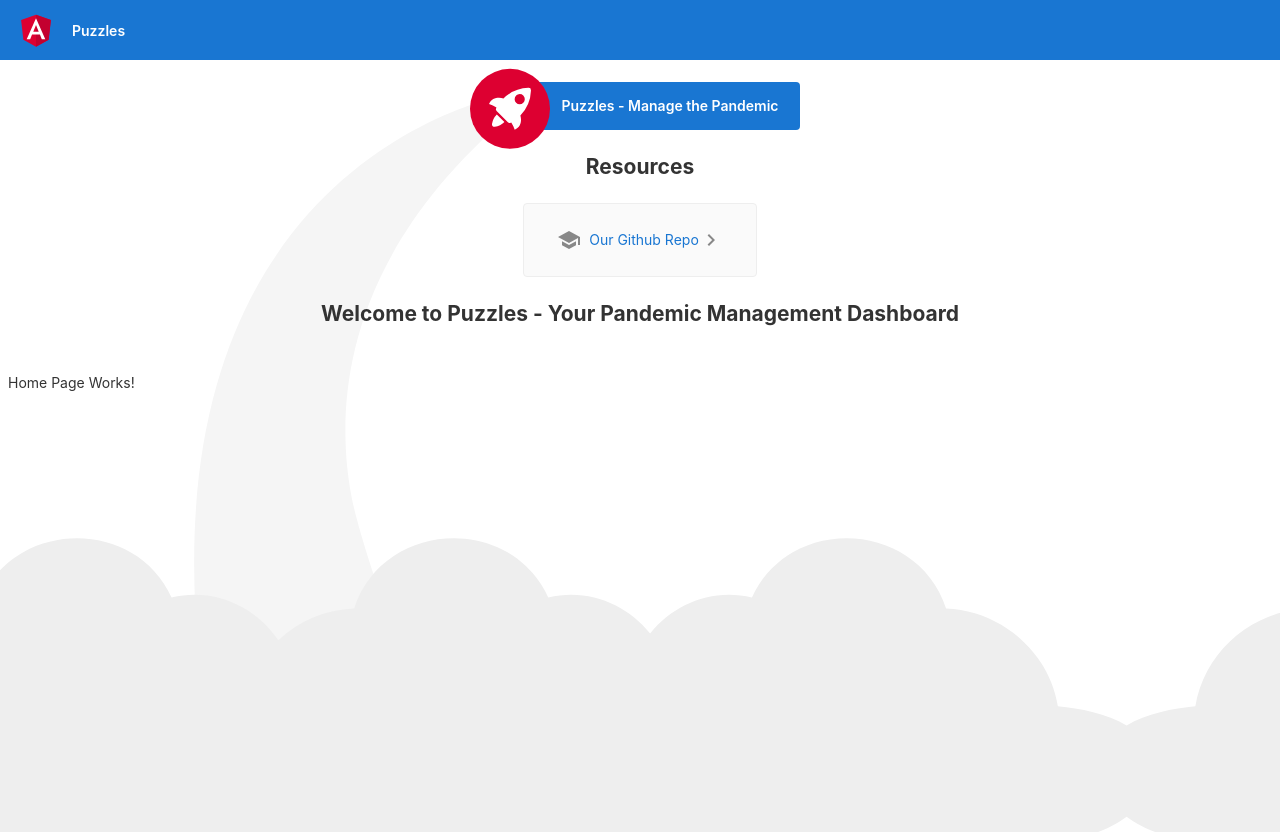
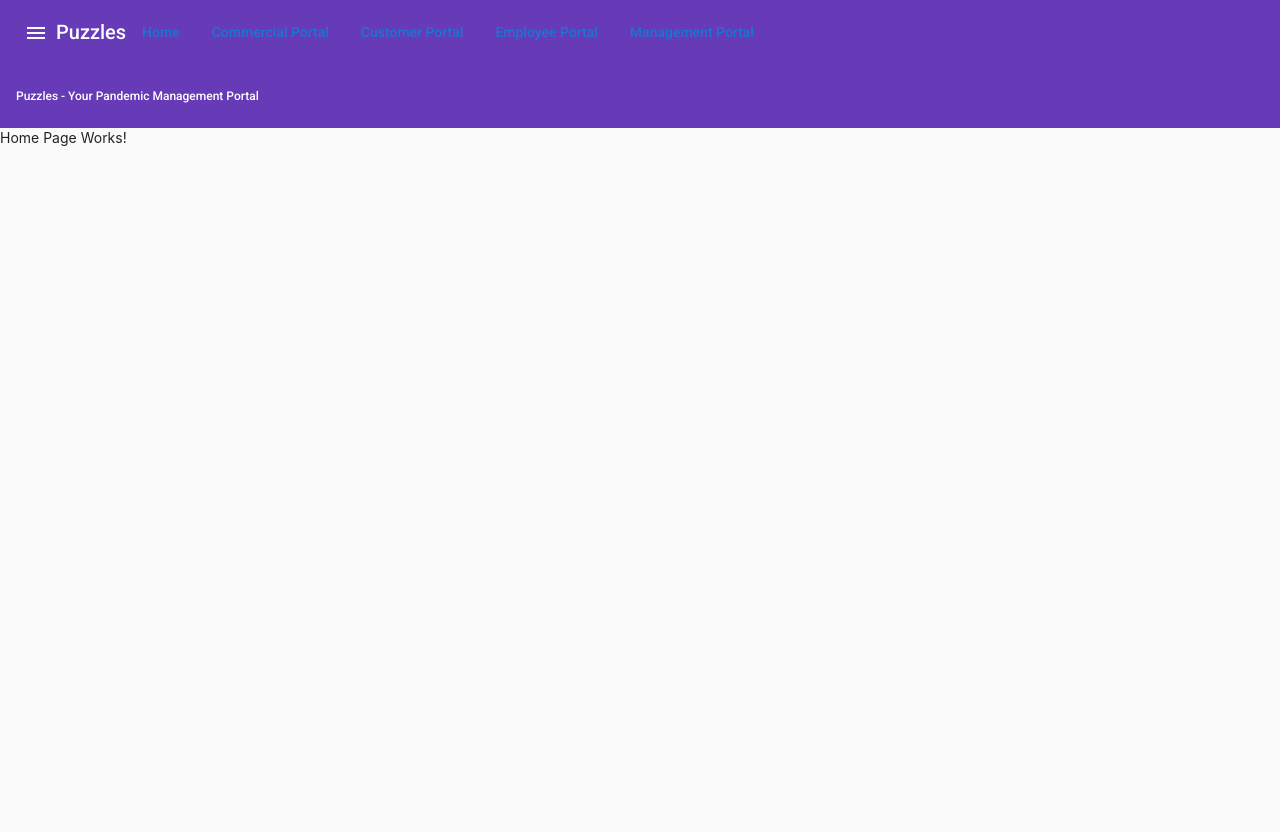
Before and after one commit to lucky7Z/https---github.com-uc-eyerlyja-Puzzles, an Angular app: page /home in a window 1280 px wide. Before the commit the page ends 800 px from the top, so only its background shows below. Built offline with nearby package versions, Linux system fonts and the light colour scheme.

Commit message:
Updated Sidenav and Top Navigation Menu

```diff
--- a/angular.json
+++ b/angular.json
@@ -24,6 +24,7 @@
               "src/assets"
             ],
             "styles": [
+              "./node_modules/@angular/material/prebuilt-themes/deeppurple-amber.css",
               "src/styles.css"
             ],
             "scripts": []
@@ -88,6 +89,7 @@
               "src/assets"
             ],
             "styles": [
+              "./node_modules/@angular/material/prebuilt-themes/deeppurple-amber.css",
               "src/styles.css"
             ],
             "scripts": []
--- a/package.json
+++ b/package.json
@@ -12,10 +12,12 @@
   "private": true,
   "dependencies": {
     "@angular/animations": "~10.1.2",
+    "@angular/cdk": "^10.2.4",
     "@angular/common": "~10.1.2",
     "@angular/compiler": "~10.1.2",
     "@angular/core": "~10.1.2",
     "@angular/forms": "~10.1.2",
+    "@angular/material": "^10.2.4",
     "@angular/platform-browser": "~10.1.2",
     "@angular/platform-browser-dynamic": "~10.1.2",
     "@angular/router": "~10.1.2",
--- a/src/app/app-routing.module.ts
+++ b/src/app/app-routing.module.ts
@@ -4,13 +4,14 @@ import { HomeComponent } from './home/home.component';
 import { CustomerPortalComponent } from './customer-portal/customer-portal.component';
 import { EmployeePortalComponent } from './employee-portal/employee-portal.component';
 import { ManagementPortalComponent } from './management-portal/management-portal.component';
-
+import { CommercialPortalComponent } from './commercial-portal/commercial-portal.component';
 
 const routes: Routes = [
   { path: 'home', component: HomeComponent },
   { path: 'customer-portal', component:  CustomerPortalComponent },
   { path: 'employee-portal', component: EmployeePortalComponent },
-  { path: 'management-portal', component: ManagementPortalComponent }
+  { path: 'management-portal', component: ManagementPortalComponent },
+  { path: 'commercial-portal', component: CommercialPortalComponent }
   ];
 
 @NgModule({
--- a/src/app/app.component.html
+++ b/src/app/app.component.html
@@ -1,4 +1,4 @@
-<!-- Toolbar -->
+<!-- Toolbar
 <div class="toolbar" role="banner">
   <img
     width="40"
@@ -8,54 +8,49 @@
   <span>Puzzles</span>
     <div class="spacer"></div>
 </div>
+-->
+<!-- Toolbar -->
+<mat-toolbar color="primary">
+  <mat-toolbar-row>
+    <button mat-icon-button>
+      <mat-icon (click)="sidenav.toggle()">menu</mat-icon>
+    </button>
+    <h1>Puzzles</h1>
+    <span class="menu-spacer"></span>
+    <div>
+      <a mat-button [routerLink]="'/home'"> Home </a>
+      <a mat-button [routerLink]="'/commercial-portal'"> Commercial Portal </a>
+      <a mat-button [routerLink]="'/customer-portal'"> Customer Portal </a>
+      <a mat-button [routerLink]="'/employee-portal'"> Employee Portal </a>
+      <a mat-button [routerLink]="'/management portal'"> Management Portal </a>
 
-<div class="content" role="main">
+    </div>
+  </mat-toolbar-row>
 
-  <!-- Title Card -->
-  <div class="card highlight-card card-small">
+  <mat-toolbar-row>
+      <span style="font-size: 12px;">Puzzles - Your Pandemic Management Portal</span>
+    </mat-toolbar-row>
+</mat-toolbar>
 
-    <svg id="rocket" alt="Rocket Ship" xmlns="http://www.w3.org/2000/svg" width="101.678" height="101.678" viewBox="0 0 101.678 101.678">
-      <g id="Group_83" data-name="Group 83" transform="translate(-141 -696)">
-        <circle id="Ellipse_8" data-name="Ellipse 8" cx="50.839" cy="50.839" r="50.839" transform="translate(141 696)" fill="#dd0031"/>
-        <g id="Group_47" data-name="Group 47" transform="translate(165.185 720.185)">
-          <path id="Path_33" data-name="Path 33" d="M3.4,42.615a3.084,3.084,0,0,0,3.553,3.553,21.419,21.419,0,0,0,12.215-6.107L9.511,30.4A21.419,21.419,0,0,0,3.4,42.615Z" transform="translate(0.371 3.363)" fill="#fff"/>
-          <path id="Path_34" data-name="Path 34" d="M53.3,3.221A3.09,3.09,0,0,0,50.081,0,48.227,48.227,0,0,0,18.322,13.437c-6-1.666-14.991-1.221-18.322,7.218A33.892,33.892,0,0,1,9.439,25.1l-.333.666a3.013,3.013,0,0,0,.555,3.553L23.985,43.641a2.9,2.9,0,0,0,3.553.555l.666-.333A33.892,33.892,0,0,1,32.647,53.3c8.55-3.664,8.884-12.326,7.218-18.322A48.227,48.227,0,0,0,53.3,3.221ZM34.424,9.772a6.439,6.439,0,1,1,9.106,9.106,6.368,6.368,0,0,1-9.106,0A6.467,6.467,0,0,1,34.424,9.772Z" transform="translate(0 0.005)" fill="#fff"/>
-        </g>
-      </g>
-    </svg>
 
-    <span>{{ title }} - Manage the Pandemic</span>
+<!-- Sidenav -->
+<mat-sidenav-container>
+  <mat-sidenav #sidenav>
+    <mat-nav-list>
 
-    <svg id="rocket-smoke" alt="Rocket Ship Smoke" xmlns="http://www.w3.org/2000/svg" width="516.119" height="1083.632" viewBox="0 0 516.119 1083.632">
-      <path id="Path_40" data-name="Path 40" d="M644.6,141S143.02,215.537,147.049,870.207s342.774,201.755,342.774,201.755S404.659,847.213,388.815,762.2c-27.116-145.51-11.551-384.124,271.9-609.1C671.15,139.365,644.6,141,644.6,141Z" transform="translate(-147.025 -140.939)" fill="#f5f5f5"/>
-    </svg>
+      <a mat-list-item [routerLink]="'/home'"> Home </a>
+      <a mat-list-item [routerLink]="'/commercial-portal'"> Commercial Portal </a>
+      <a mat-list-item [routerLink]="'/customer-portal'"> Customer Portal </a>
+      <a mat-list-item [routerLink]="'/employee-portal'"> Employee Portal </a>
+      <a mat-list-item [routerLink]="'/management-portal'"> Management Portal </a>
+      <a mat-list-item (click)="sidenav.toggle()" href="" mat-list-item>Close</a>
 
-  </div>
+    </mat-nav-list>
+  </mat-sidenav>
+  <mat-sidenav-content>
+    <div style="height: 88vh;">
 
-  <!-- Resources -->
-  <h2>Resources</h2>
-
-  <div class="card-container">
-    <a class="card" target="_blank" rel="noopener" href="https://github.com/lucky7Z/Puzzles">
-      <svg class="material-icons" xmlns="http://www.w3.org/2000/svg" width="24" height="24" viewBox="0 0 24 24"><path d="M5 13.18v4L12 21l7-3.82v-4L12 17l-7-3.82zM12 3L1 9l11 6 9-4.91V17h2V9L12 3z"/></svg>
-
-      <span>Our Github Repo</span>
-
-      <svg class="material-icons" xmlns="http://www.w3.org/2000/svg" width="24" height="24" viewBox="0 0 24 24"><path d="M10 6L8.59 7.41 13.17 12l-4.58 4.59L10 18l6-6z"/></svg>    </a>
-
-  </div>
-
-  <!-- Welcome Sign -->
-  <h2>Welcome to Puzzles - Your Pandemic Management Dashboard</h2>
-
-  <!-- Footer -->
-  <footer>
-  </footer>
-
-  <svg id="clouds" alt="Gray Clouds Background" xmlns="http://www.w3.org/2000/svg" width="2611.084" height="485.677" viewBox="0 0 2611.084 485.677">
-    <path id="Path_39" data-name="Path 39" d="M2379.709,863.793c10-93-77-171-168-149-52-114-225-105-264,15-75,3-140,59-152,133-30,2.83-66.725,9.829-93.5,26.25-26.771-16.421-63.5-23.42-93.5-26.25-12-74-77-130-152-133-39-120-212-129-264-15-54.084-13.075-106.753,9.173-138.488,48.9-31.734-39.726-84.4-61.974-138.487-48.9-52-114-225-105-264,15a162.027,162.027,0,0,0-103.147,43.044c-30.633-45.365-87.1-72.091-145.206-58.044-52-114-225-105-264,15-75,3-140,59-152,133-53,5-127,23-130,83-2,42,35,72,70,86,49,20,106,18,157,5a165.625,165.625,0,0,0,120,0c47,94,178,113,251,33,61.112,8.015,113.854-5.72,150.492-29.764a165.62,165.62,0,0,0,110.861-3.236c47,94,178,113,251,33,31.385,4.116,60.563,2.495,86.487-3.311,25.924,5.806,55.1,7.427,86.488,3.311,73,80,204,61,251-33a165.625,165.625,0,0,0,120,0c51,13,108,15,157-5a147.188,147.188,0,0,0,33.5-18.694,147.217,147.217,0,0,0,33.5,18.694c49,20,106,18,157,5a165.625,165.625,0,0,0,120,0c47,94,178,113,251,33C2446.709,1093.793,2554.709,922.793,2379.709,863.793Z" transform="translate(142.69 -634.312)" fill="#eee"/>
-  </svg>
-
-</div>
-
-<router-outlet></router-outlet>
+      <router-outlet></router-outlet>
+    </div>
+  </mat-sidenav-content>
+</mat-sidenav-container>
--- /dev/null
+++ b/src/app/commercial-portal/commercial-portal.component.html
@@ -0,0 +1 @@
+<p>commercial-portal works!</p>
--- /dev/null
+++ b/src/app/commercial-portal/commercial-portal.component.ts
@@ -0,0 +1,15 @@
+import { Component, OnInit } from '@angular/core';
+
+@Component({
+  selector: 'app-commercial-portal',
+  templateUrl: './commercial-portal.component.html',
+  styleUrls: ['./commercial-portal.component.css']
+})
+export class CommercialPortalComponent implements OnInit {
+
+  constructor() { }
+
+  ngOnInit(): void {
+  }
+
+}
--- a/src/index.html
+++ b/src/index.html
@@ -6,8 +6,10 @@
   <base href="/">
   <meta name="viewport" content="width=device-width, initial-scale=1">
   <link rel="icon" type="image/x-icon" href="favicon.ico">
+  <link href="https://fonts.googleapis.com/css?family=Roboto:300,400,500&display=swap" rel="stylesheet">
+  <link href="https://fonts.googleapis.com/icon?family=Material+Icons" rel="stylesheet">
 </head>
-<body>
+<body class="mat-typography">
   <app-root></app-root>
 </body>
 </html>
--- a/src/styles.css
+++ b/src/styles.css
@@ -1 +1,3 @@
-/* You can add global styles to this file, and also import other style files */
+<link href="node_modules/@angular/material/prebuilt-themes/deeppurple-amber.css" rel="stylesheet">
+html, body { height: 100%; }
+body { margin: 0; font-family: Roboto, "Helvetica Neue", sans-serif; }
```
Also changed, not shown: src/app/app.module.ts (+18 -2 lines), src/app/commercial-portal/commercial-portal.component.css (added), 2 other files (tests, documents, lock files or other folders).
